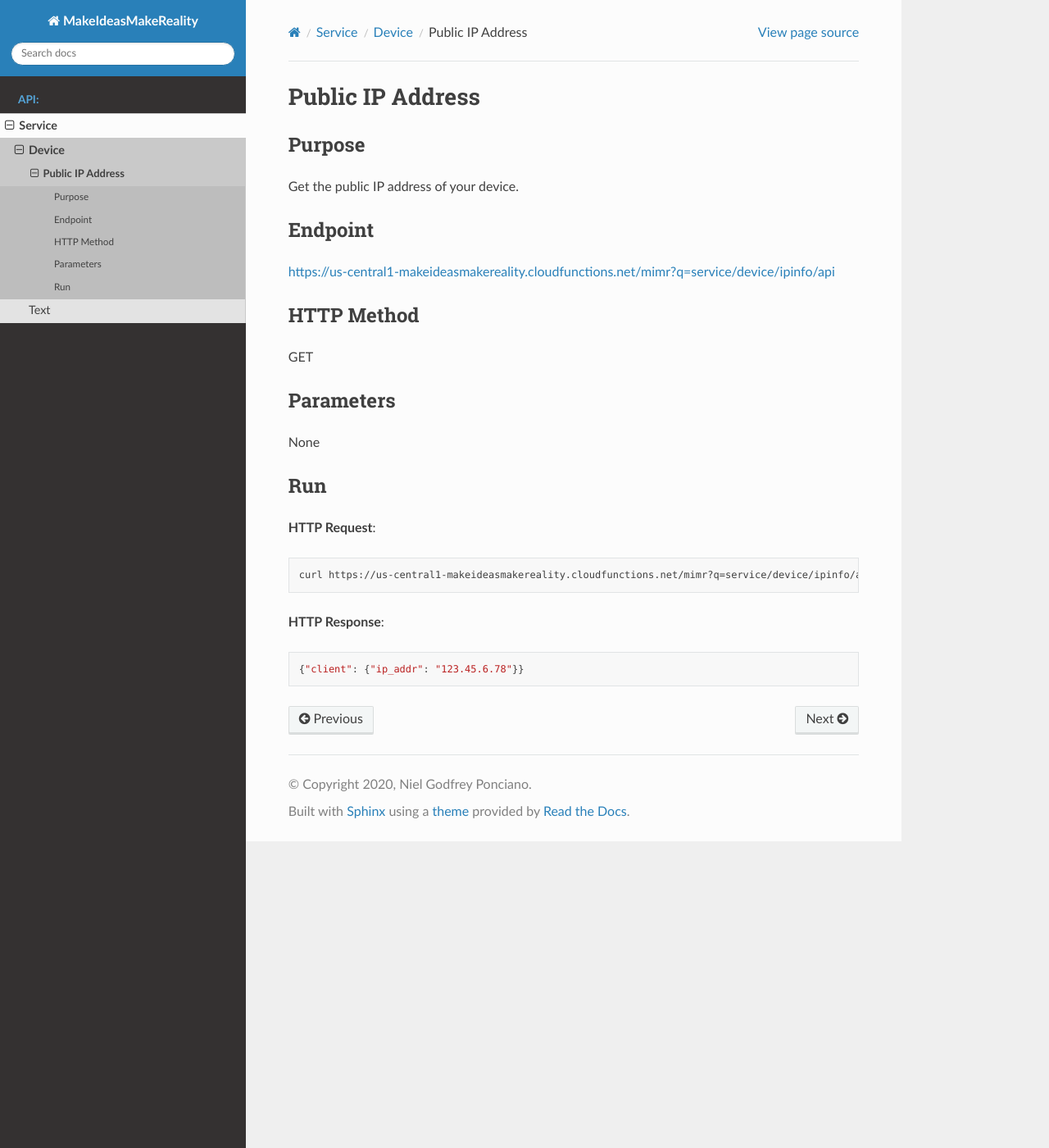
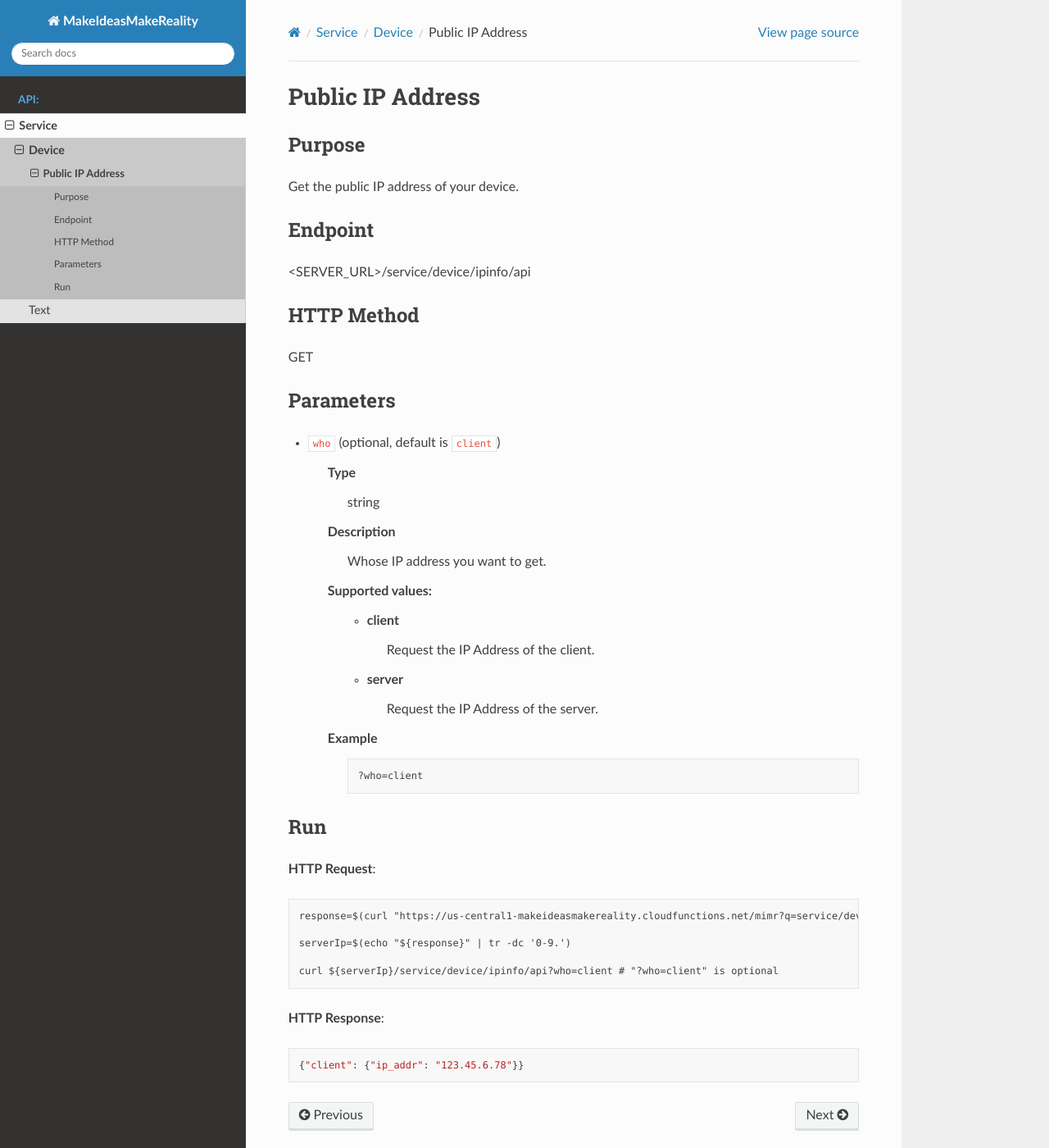
Before and after one commit to nponcian/MakeIdeasMakeReality, a Sphinx documentation site: the page built from docs/source/modules/api/service/device/publicIpAddress.rst, in a window 1280 px wide and 1400 px high. Shown: the whole window at 82% size. Built offline with Sphinx 7.4.7 and the Read the Docs theme 2.0.0, drawn with Linux system fonts in a browser that asks for light colours.

Commit message:
Updated docs for public IP address to support update in Cloud Function

```diff
--- a/docs/source/modules/api/service/device/publicIpAddress.rst
+++ b/docs/source/modules/api/service/device/publicIpAddress.rst
@@ -14,7 +14,7 @@ Get the public IP address of your device.
 Endpoint
 --------
 
-https://us-central1-makeideasmakereality.cloudfunctions.net/mimr?q=service/device/ipinfo/api
+<SERVER_URL>/service/device/ipinfo/api
 
 HTTP Method
 -----------
@@ -24,14 +24,36 @@ GET
 Parameters
 ----------
 
-None
+* ``who`` (optional, default is ``client``)
+
+    Type
+        string
+
+    Description
+        Whose IP address you want to get.
+
+    Supported values:
+        * client
+            Request the IP Address of the client.
+
+        * server
+            Request the IP Address of the server.
+
+    Example
+        .. code-block::
+
+            ?who=client
 
 Run
 ---
 
 **HTTP Request**::
 
-    curl https://us-central1-makeideasmakereality.cloudfunctions.net/mimr?q=service/device/ipinfo/api
+    response=$(curl "https://us-central1-makeideasmakereality.cloudfunctions.net/mimr?q=service/device/ipinfo/api&who=server")
+
+    serverIp=$(echo "${response}" | tr -dc '0-9.')
+
+    curl ${serverIp}/service/device/ipinfo/api?who=client # "?who=client" is optional
 
 **HTTP Response**::
 
```
